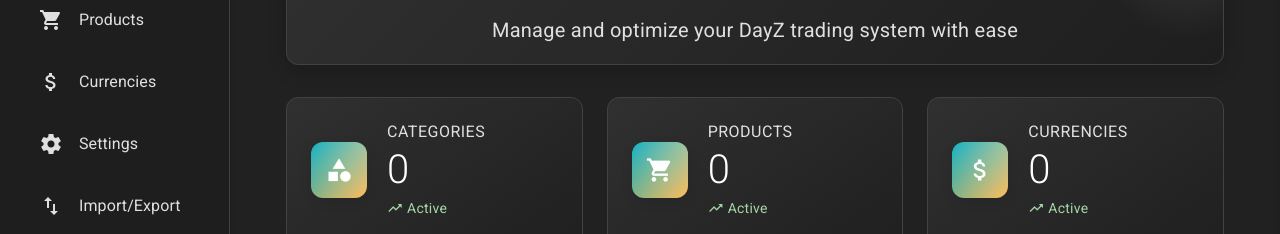
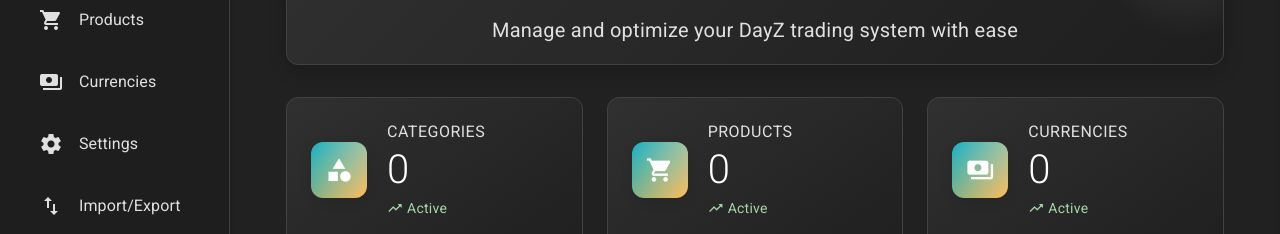
Before and after one commit to TheDmitri/traderpluseditor, an Angular app: page /dashboard in a window 1280 px wide. Shown: the part 207-441 px from the top of the page. Built offline with nearby package versions, Linux system fonts and the light colour scheme.

Commit message:
feat(currency-editor): update currency icon and enhance traders panel subtitle

```diff
--- a/src/app/features/currency-editor/components/currency-editor.component.html
+++ b/src/app/features/currency-editor/components/currency-editor.component.html
@@ -68,7 +68,7 @@
 
   <!-- No Currencies State - Informative message and call to action -->
   <div class="empty-state-container" *ngIf="!hasCurrencyTypes && currentlyEditing === null && !isCreatingStandardCurrencies">
-    <mat-icon class="empty-state-icon">attach_money</mat-icon>
+    <mat-icon class="empty-state-icon">payments</mat-icon>
     <h2 class="empty-state-title">No Currencies Found</h2>
     <p class="empty-state-message">
       To get started, you can either import an existing TraderPlus currency file, create a blank new one or create the standard currencies (EUR and USD).
--- a/src/app/features/dashboard/components/dashboard.component.html
+++ b/src/app/features/dashboard/components/dashboard.component.html
@@ -61,7 +61,7 @@
     <mat-card class="stats-card currency-card" appearance="outlined">
       <div class="stats-content">
         <div class="app-icon-bg icon-lg">
-          <mat-icon aria-label="Currencies">attach_money</mat-icon>
+          <mat-icon aria-label="Currencies">payments</mat-icon>
         </div>
         <div class="stats-info">
           <span class="stats-label">Currencies</span>
--- a/src/app/features/file-management/components/file-management.component.html
+++ b/src/app/features/file-management/components/file-management.component.html
@@ -189,7 +189,7 @@
               </button>
               <div class="status-icon-container">
                 <div class="app-icon-bg icon-lg currencies-bg">
-                  <mat-icon>attach_money</mat-icon>
+                  <mat-icon>payments</mat-icon>
                 </div>
               </div>
               <div class="status-content">
--- a/src/app/features/general-settings-editor/components/traders-editor/traders-editor.component.html
+++ b/src/app/features/general-settings-editor/components/traders-editor/traders-editor.component.html
@@ -2,7 +2,7 @@
   <div class="panel-header">
     <div class="panel-title-area">
       <h2 class="section-title">Traders</h2>
-      <p class="panel-subtitle">Manage trader NPCs and their settings</p>
+      <p class="panel-subtitle">Manage trader NPCs, ATMs, Objects and their settings</p>
     </div>
 
     <div class="panel-actions">
--- a/src/app/features/general-settings-editor/components/traders-editor/traders-editor.component.scss
+++ b/src/app/features/general-settings-editor/components/traders-editor/traders-editor.component.scss
@@ -35,34 +35,6 @@
 .consistent-paginator {
   background-color: transparent;
   border-top: 1px solid var(--brush-border-subtle);
-}
-
-/* Panel Layout - Consistent with other sections
-========================================================================== */
-.panel-header {
-  display: flex;
-  justify-content: space-between;
-  align-items: center;
-  margin-bottom: 20px;
-
-  .panel-title-area {
-    .section-title {
-      margin-bottom: 4px;
-      font-weight: 500;
-    }
-
-    .panel-subtitle {
-      color: var(--brush-text-secondary);
-      font-size: var(--font-size-sm);
-      margin: 0;
-    }
-  }
-
-  // Container for action buttons in header
-  .panel-actions {
-    display: flex;
-    gap: 8px; // Consistent spacing between action buttons
-  }
 }
 
 /* Table & Action Button Styling - For consistency
--- a/src/app/shared/components/navigation/navigation.component.ts
+++ b/src/app/shared/components/navigation/navigation.component.ts
@@ -40,7 +40,7 @@
     { label: 'Dashboard', icon: 'dashboard', route: '/dashboard' },
     { label: 'Categories', icon: 'category', route: '/categories' },
     { label: 'Products', icon: 'shopping_cart', route: '/products' },
-    { label: 'Currencies', icon: 'attach_money', route: '/currencies' },
+    { label: 'Currencies', icon: 'payments', route: '/currencies' },
     { label: 'Settings', icon: 'settings', route: '/settings' },
     { label: 'Import/Export', icon: 'import_export', route: '/file-management' }
   ];
--- a/src/styles/components/_app-icons.scss
+++ b/src/styles/components/_app-icons.scss
@@ -6,7 +6,7 @@
   --icon-dashboard: "dashboard";
   --icon-categories: "category";
   --icon-products: "shopping_cart";
-  --icon-currencies: "attach_money";
+  --icon-currencies: "payments";
   --icon-settings: "settings";
   --icon-import: "upload_file";
   --icon-export: "download";
```
